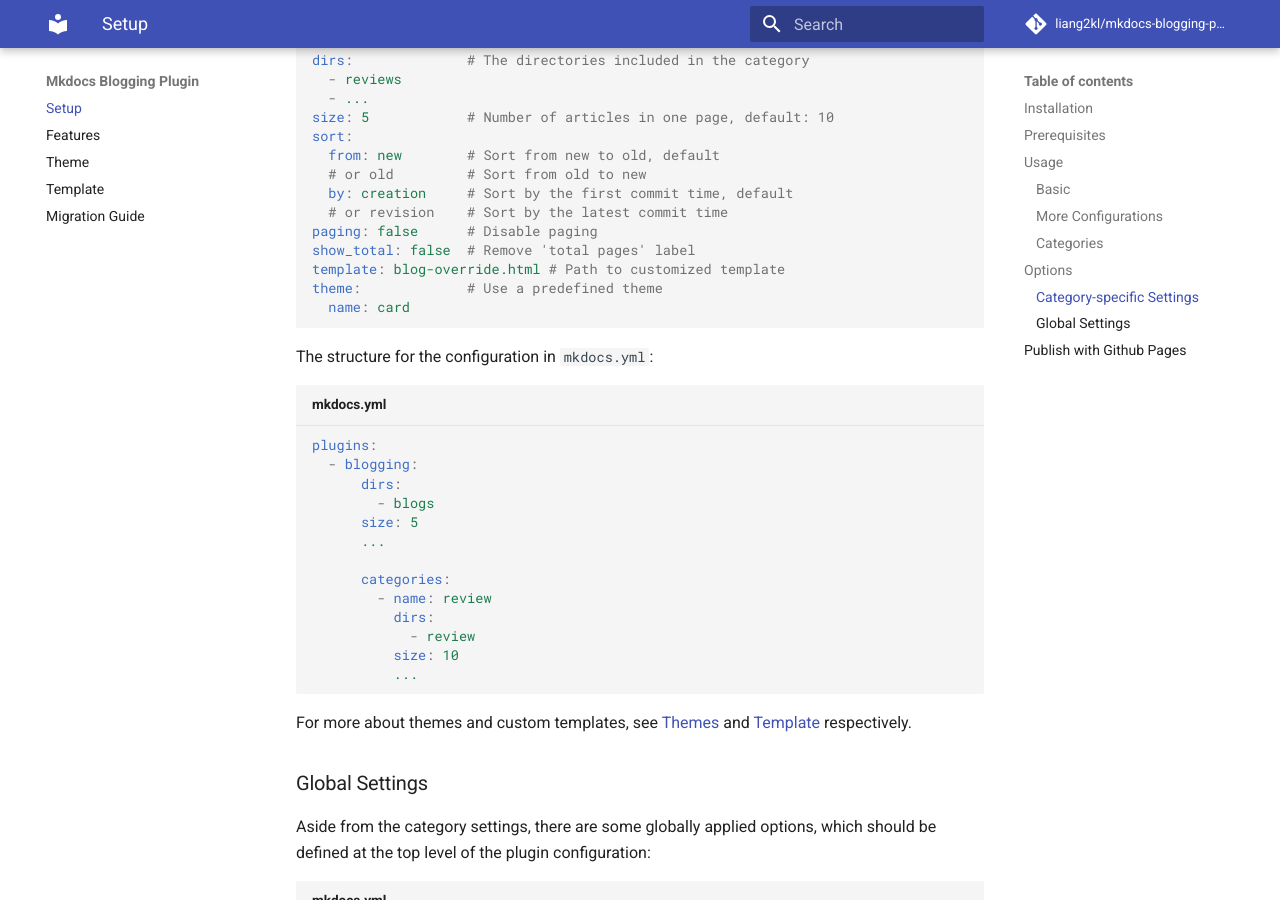
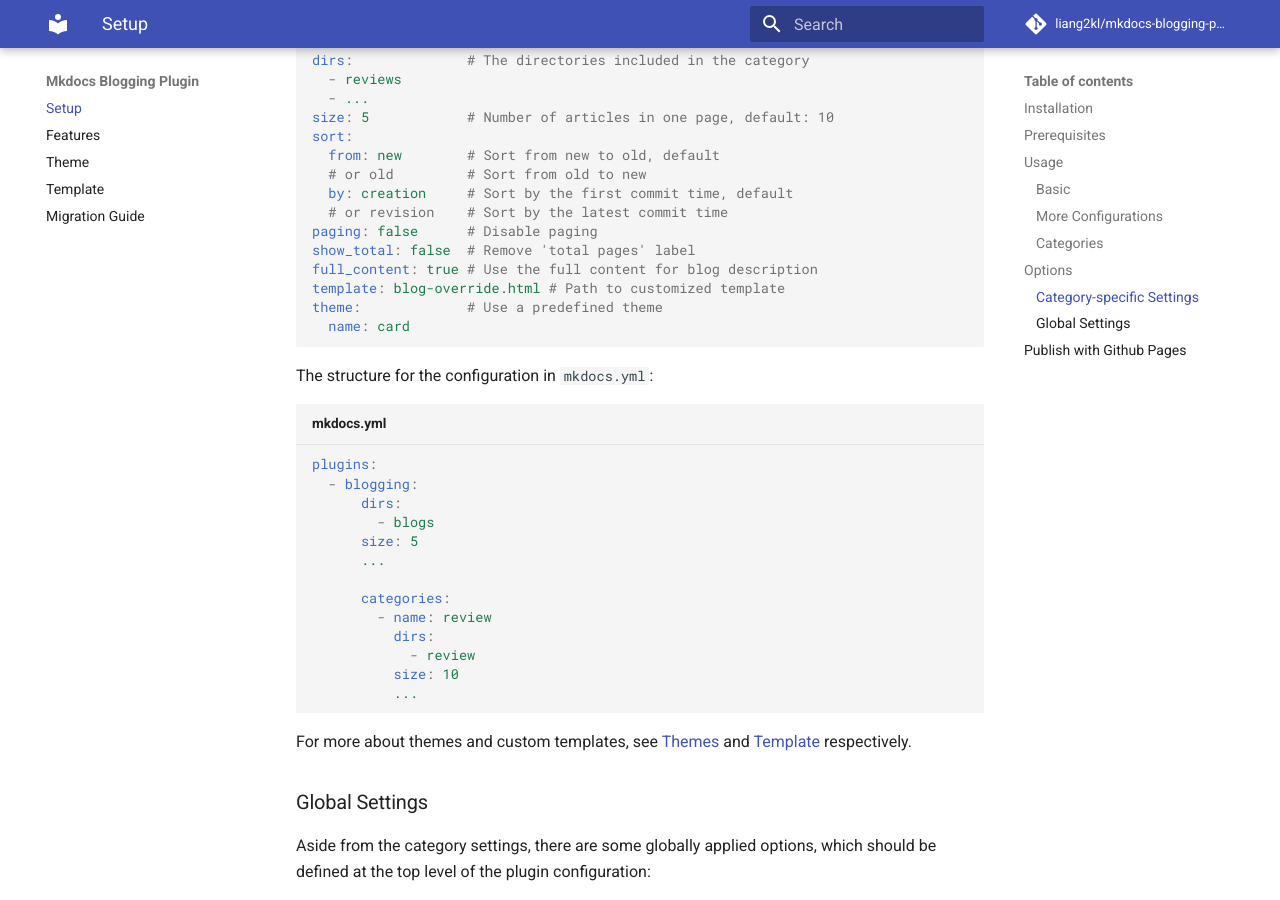
Before and after one commit to liang2kl/mkdocs-blogging-plugin, an MkDocs documentation site: the page built from docs/index.md, in a window 1280 px wide and 900 px high, scrolled down 3478 px. Built offline with MkDocs 1.6.1 and Material for MkDocs 9.7.7, drawn with Linux system fonts in a browser that asks for light colours; comment, search, counter and statistics services are not loaded.

Commit message:
docs: update docs for full content

```diff
--- a/docs/index.md
+++ b/docs/index.md
@@ -154,6 +154,7 @@ sort:
   # or revision    # Sort by the latest commit time
 paging: false      # Disable paging
 show_total: false  # Remove 'total pages' label
+full_content: true # Use the full content for blog description
 template: blog-override.html # Path to customized template
 theme:             # Use a predefined theme
   name: card
```
